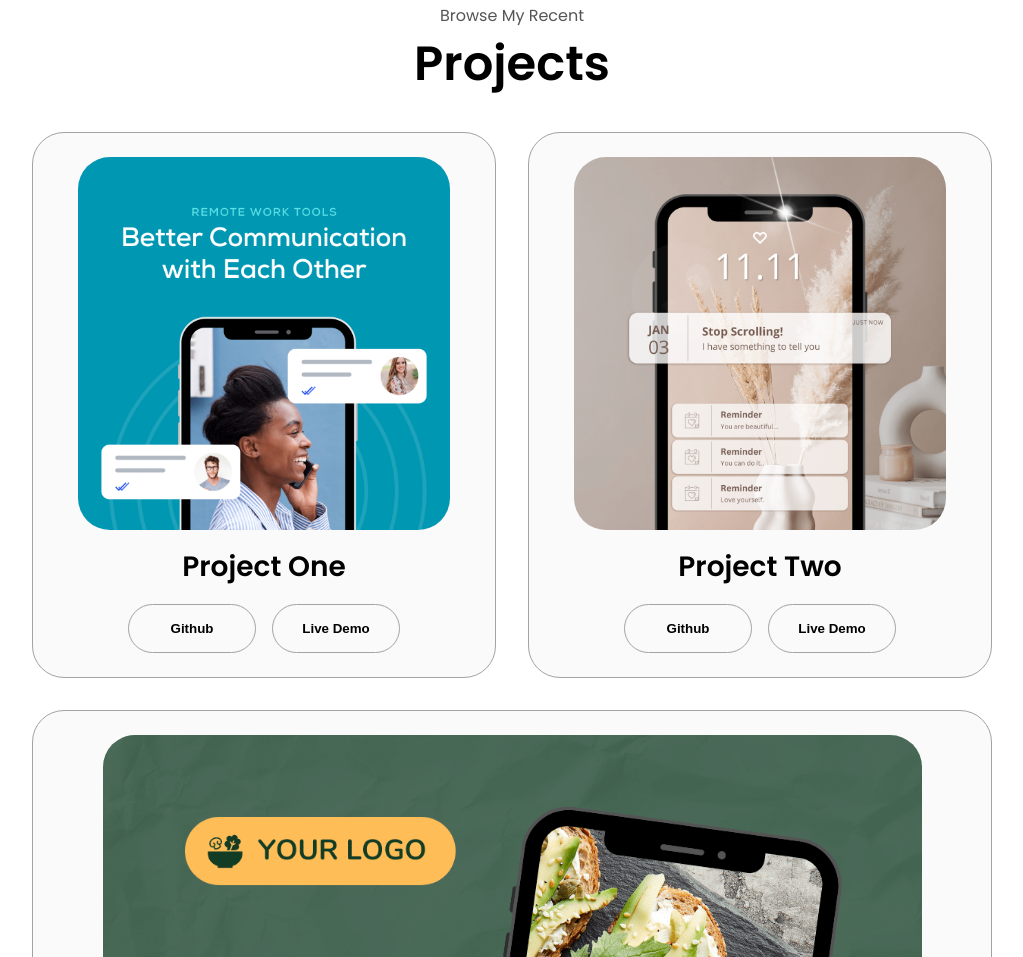
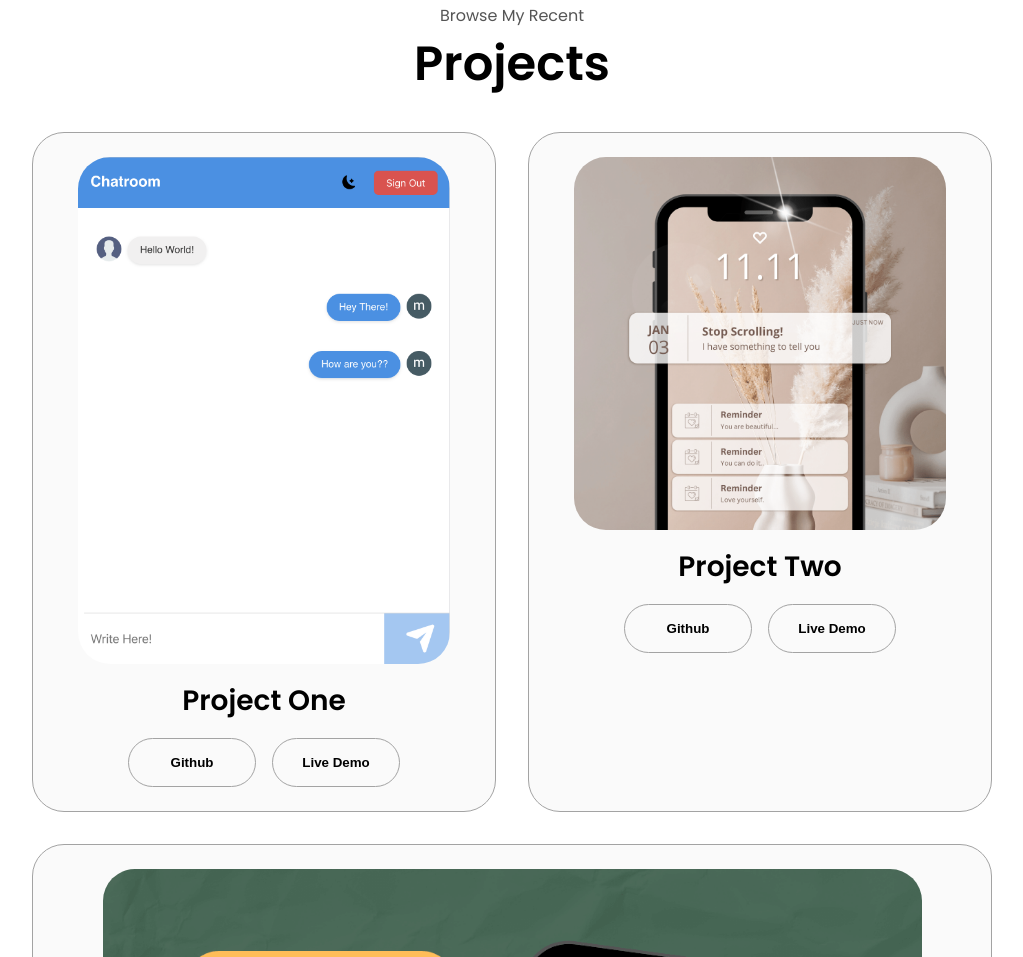
Before and after one commit to Maulik0417/Portfolio, a plain HTML site: page public/index.html in a window 1280 px wide. Shown: the part 2461-3418 px from the top of the page, without its empty margins (128-1151 px from the left). Drawn offline with Linux system fonts and the light colour scheme.

Commit message:
chatroom

```diff
--- a/public/index.html
+++ b/public/index.html
@@ -264,8 +264,8 @@
             <div class="details-container color-container">
                 <div class="article-container">
                     <img
-                            src="./assets/project-1.png"
-                            alt="Project 1"
+                            src="./assets/chatroom.png"
+                            alt="ChatRoom"
                             class="project-img"
                     />
                 </div>
@@ -279,7 +279,7 @@
                     </button>
                     <button
                             class="btn btn-color-2 project-btn"
-                            onclick="location.href='https://github.com/'"
+                            onclick="location.href='https://chatroom-mann.web.app/'"
                     >
                         Live Demo
                     </button>
```
Also changed, not shown: public/assets/chatroom.png (added).
